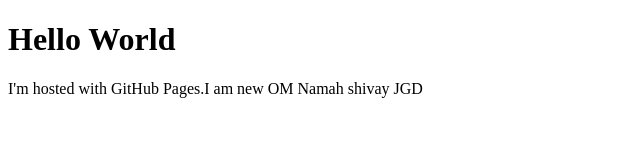
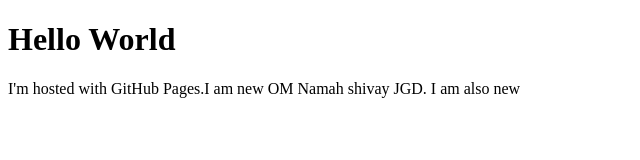
Before and after one commit to jgdvsb/albany, a plain HTML site: page index.html in a window 1280 px wide. Shown: the full height of the page, 0-640 px from the left. Drawn offline with Linux system fonts and the light colour scheme.

Commit message:
i am adding the file now

```diff
--- a/index.html
+++ b/index.html
@@ -2,7 +2,7 @@
 <html>
 <body>
 <h1>Hello World</h1>
-<p>I'm hosted with GitHub Pages.I am new OM Namah shivay JGD</p>
+<p>I'm hosted with GitHub Pages.I am new OM Namah shivay JGD. I am also new</p>
 
 </body>
 </html>
```
